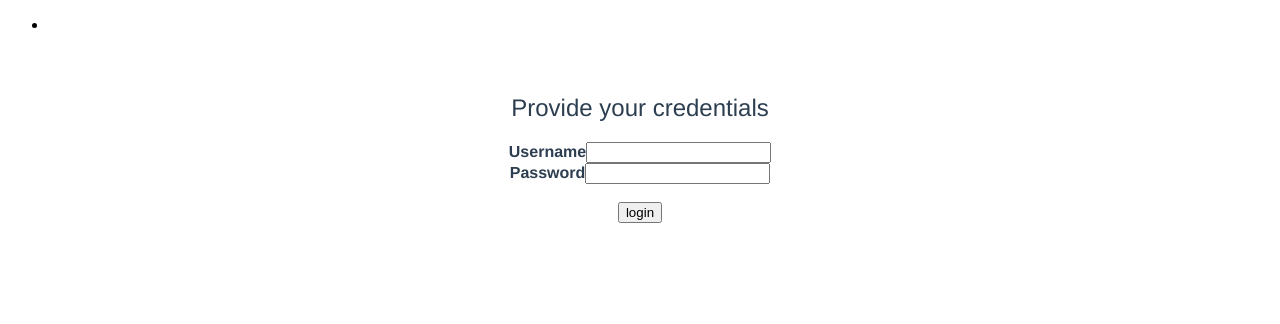
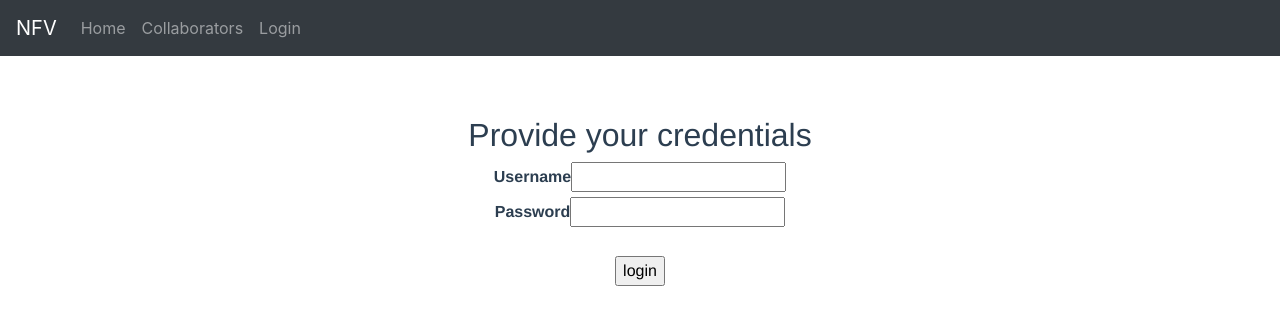
Before and after one commit to leofiska/nodejs-frontend-vue, a Vue app: page /#/login in a window 1280 px wide. Shown: the top 324 px of the page. Built offline with nearby package versions, Linux system fonts and the light colour scheme; no server answers.

Commit message:
bootstrap integrated reorganized how API is called from childs and some element validation for the first menu

```diff
--- a/package.json
+++ b/package.json
@@ -1,5 +1,5 @@
 {
-  "name": "vue-test",
+  "name": "nodejs-frontend-vue",
   "version": "1.0.0",
   "description": "A Vue.js project",
   "author": "Leonardo Fischer <leonardo@fischers.it>",
@@ -11,6 +11,9 @@
     "build": "node build/build.js"
   },
   "dependencies": {
+    "bootstrap": "^4.1.0",
+    "bootstrap-vue": "^2.0.0-rc.7",
+    "jquery": "^3.3.1",
     "node": "^10.9.0",
     "npm": "^6.4.1",
     "vue": "^2.5.2",
--- a/src/App.vue
+++ b/src/App.vue
@@ -1,9 +1,9 @@
 <template>
   <div>
-    <Navigator />
+    <api ref='api' :token="token" @setToken="token = $event" />
+    <Navigator :token="token" @setToken="token = $event" />
     <div id="app">
-      <router-view/>
-      <api ref='api' />
+      <router-view @fetch="fetch"/>
     </div>
   </div>
 </template>
@@ -14,9 +14,19 @@ import Navigator from '@/components/Navigator'
 
 export default {
   name: 'App',
+  data () {
+    return {
+      token: localStorage.getItem('token')
+    }
+  },
   components: {
     api,
     Navigator
+  },
+  methods: {
+    fetch (method, item) {
+      this.$refs.api.fetch(method, item)
+    }
   }
 }
 </script>
--- a/src/components/Collaborators.vue
+++ b/src/components/Collaborators.vue
@@ -7,7 +7,6 @@
       {{ item.name }} - {{ item.cpf }}
      </li>
     </ul>
-    <button @click='logout'>Logout</button>
     <button @click='update'>Update</button>
   </div>
 </template>
@@ -28,15 +27,14 @@ export default {
   },
   methods: {
     update () {
-      this.$parent.$refs.api.fetch('collaboratorslist', this.items)
-    },
-    logout () {
-      this.$parent.$refs.api.logout()
+      this.$emit('fetch', 'collaboratorslist', this.items)
+      // this.$parent.$refs.api.fetch('collaboratorslist', this.items)
     }
   },
   computed: {
     greeting  () {
-      return 'Welcome ' + localStorage.getItem('id')
+      var str = 'List'
+      return str
     }
   }
 }
--- a/src/components/Home.vue
+++ b/src/components/Home.vue
@@ -1,22 +1,13 @@
 <template>
   <div class="hello">
     <h1>{{ greeting }}</h1>
-    <Loading v-if="loading"></Loading>
-    <ul v-if="!loading">
-    <li v-for="item in items" :key="item.id">
-      {{ item.name }} - {{ item.cpf }}
-     </li>
-    </ul>
-    <button @click='logout'>Logout</button>
   </div>
 </template>
 
 <script>
-import Loading from './Loading.vue'
 
 export default {
   name: 'user',
-  components: {Loading},
   data () {
     return {
       loading: true,
@@ -24,7 +15,6 @@ export default {
     }
   },
   created () {
-    this.$router.push('/collaborators')
   },
   methods: {
     logout () {
@@ -33,7 +23,11 @@ export default {
   },
   computed: {
     greeting  () {
-      return 'Welcome ' + localStorage.getItem('id')
+      var str = 'Welcome'
+      if (localStorage.getItem('id') !== null) {
+        str += ' ' + localStorage.getItem('id')
+      }
+      return str
     }
   }
 }
--- a/src/components/Navigator.vue
+++ b/src/components/Navigator.vue
@@ -1,15 +1,40 @@
 <template>
   <header id='navigator'>
-    <ul>
-      <li>
-      </li>
-    </ul>
+    <b-navbar toggleable="md" type="dark" variant="dark">
+      <b-navbar-toggle target="nav_collapse"></b-navbar-toggle>
+      <b-navbar-brand to="/">NFV</b-navbar-brand>
+      <b-collapse is-nav id="nav_collapse">
+        <b-navbar-nav>
+          <b-nav-item :to="item.link" v-for="item in items" :key="item.link">{{item.name}}</b-nav-item>
+          <b-nav-item to="/login" v-if="!token">Login</b-nav-item>
+          <b-nav-item @click.prevent="logout" v-else>Logout</b-nav-item>
+        </b-navbar-nav>
+      </b-collapse>
+    </b-navbar>
   </header>
 </template>
 
 <script>
 
 export default {
-  name: 'navigator'
+  name: 'navigator',
+  data () {
+    return {
+      activeUser: (localStorage.getItem('token') !== undefined && localStorage.getItem('token') !== null),
+      items: [
+        { name: 'Home', link: '/home', requireAuth: false },
+        { name: 'Collaborators', link: '/collaborators', requireAuth: true }
+      ]
+    }
+  },
+  props: [ 'token' ],
+  created: function () {
+    // this.$emit('setToken', 'lepo')
+  },
+  methods: {
+    logout: function () {
+      this.$parent.$refs.api.logout()
+    }
+  }
 }
 </script>
--- a/src/lib/api.vue
+++ b/src/lib/api.vue
@@ -6,6 +6,7 @@
 <script>
 export default {
   name: 'api',
+  props: [ 'token' ],
   data () {
     return {
       ready: false,
@@ -80,11 +81,13 @@ export default {
               this.$router.push('/')
             } else {
               this.ready = true
+              this.$emit('setToken', localStorage.getItem('token'))
             }
             break
           case 'login':
             if (obj.auth === true) {
               localStorage.setItem('token', obj.content.token)
+              this.$emit('setToken', localStorage.getItem('token'))
               this.$router.push('/')
             } else {
               console.log(obj)
@@ -93,8 +96,9 @@ export default {
           case 'logout':
             if (obj.error === false) {
               localStorage.removeItem('token')
-              localStorage.removeItem('user')
-              this.$router.push('/login')
+              localStorage.removeItem('id')
+              this.$emit('setToken', null)
+              this.$router.push('/')
             } else {
               console.log(obj)
             }
--- a/src/router/index.js
+++ b/src/router/index.js
@@ -26,12 +26,9 @@ let router = new Router({
       }
     },
     {
-      path: '/',
+      path: '/home',
       name: 'home',
-      component: Home,
-      meta: {
-        requiresAuth: true
-      }
+      component: Home
     },
     {
       path: '/collaborators',
@@ -45,6 +42,14 @@ let router = new Router({
 })
 
 router.beforeEach((to, from, next) => {
+  if (to.path === '/') {
+    next({
+      path: '/home',
+      params: { nextUrl: to.fullPath }
+    })
+    return
+  }
+
   if (to.matched.some(record => record.meta.requiresAuth)) {
     if (localStorage.getItem('token') === null || localStorage.getItem('token') === undefined) {
       next({
```
Also changed, not shown: src/main.js (+7 -0 lines).
